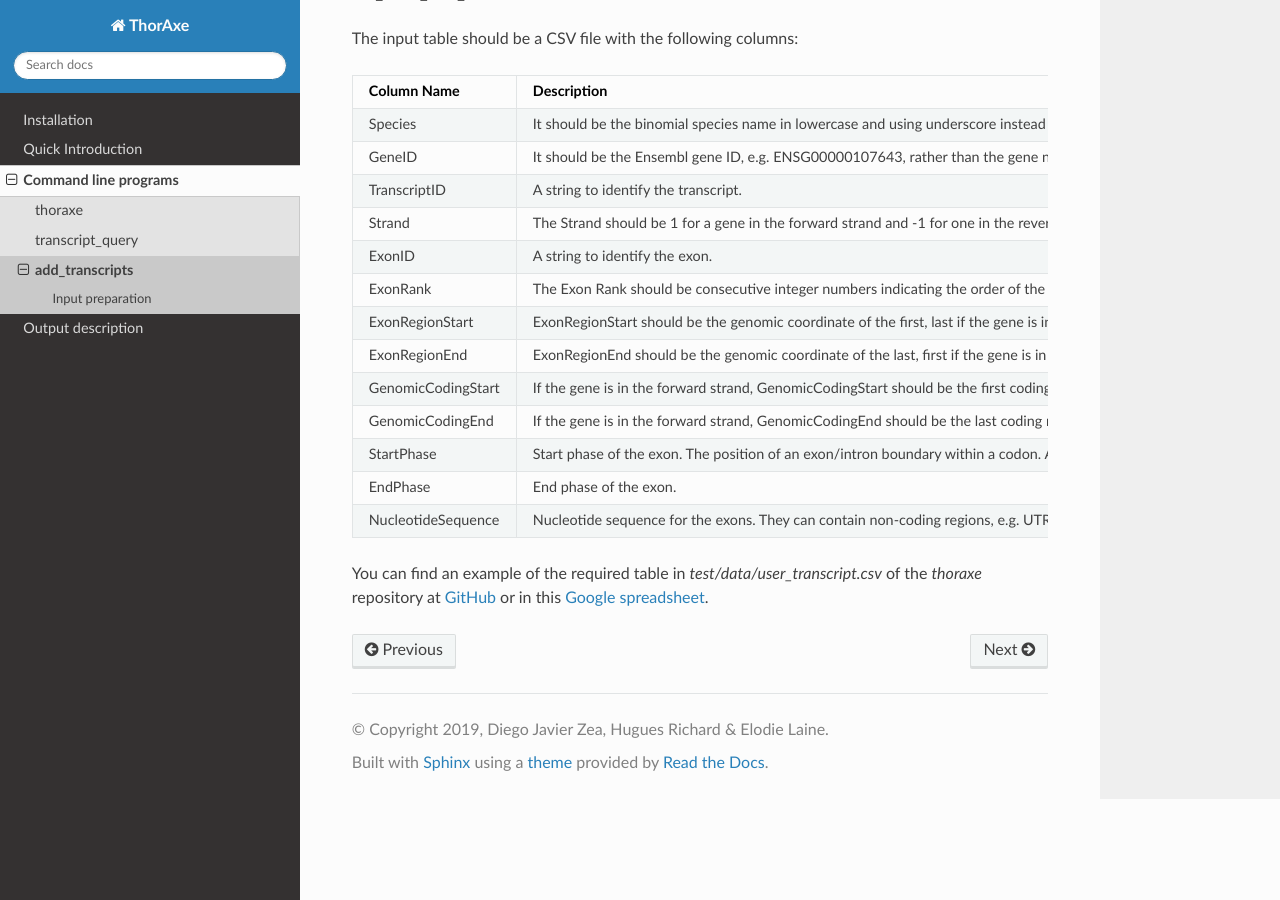
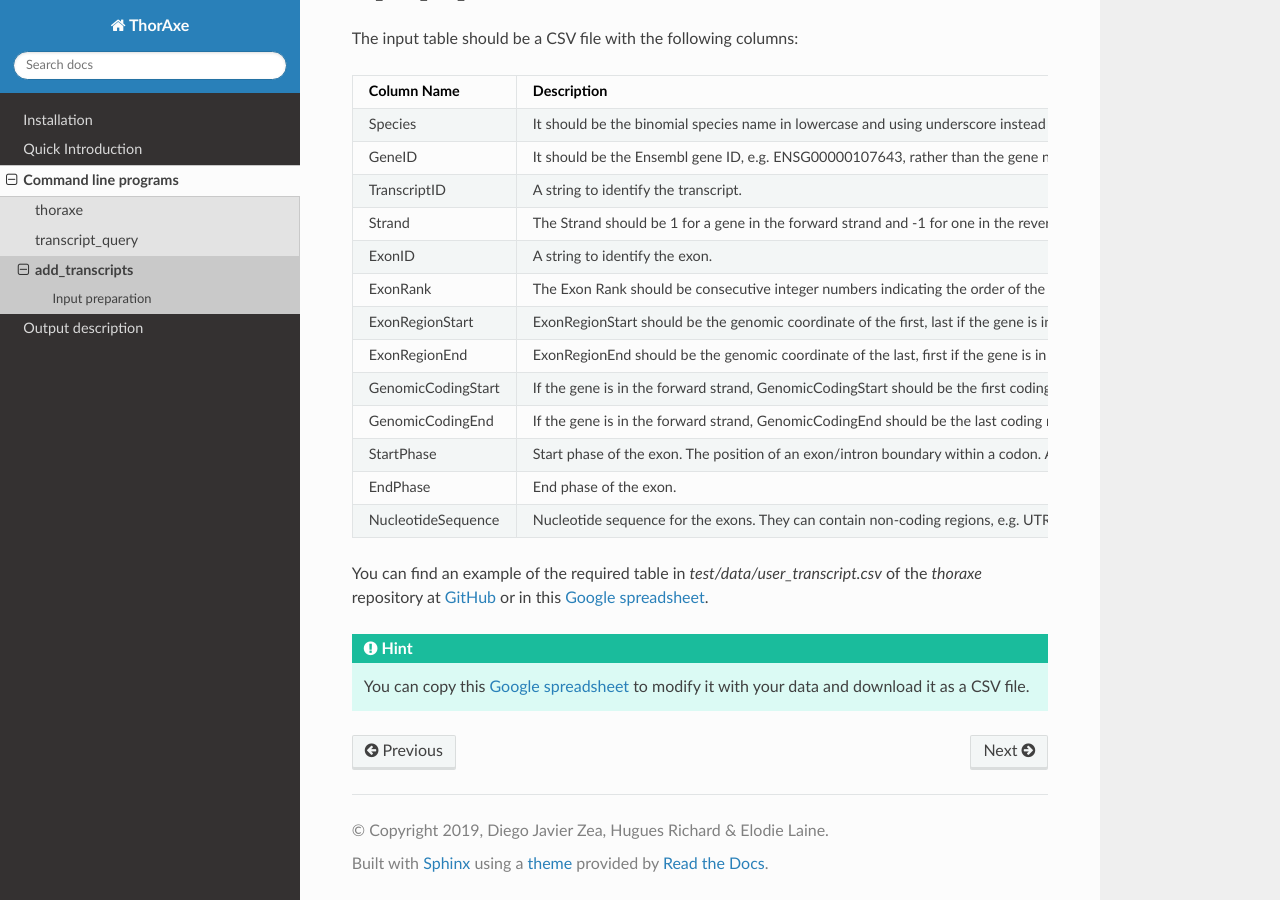
Before and after one commit to PhyloSofS-Team/thoraxe, a Sphinx documentation site: the page built from docs/source/programs/add_transcripts.rst, in a window 1280 px wide and 900 px high, scrolled down 783 px. Built offline with Sphinx 7.4.7 and the Read the Docs theme 2.0.0, drawn with Linux system fonts in a browser that asks for light colours; pages that are not in the unit, such as notebooks, are missing from menus; some of the changed lines change nothing that is shown.

Commit message:
Fix docs

```diff
--- a/docs/source/programs/add_transcripts.rst
+++ b/docs/source/programs/add_transcripts.rst
@@ -82,7 +82,7 @@ You can find an example of the required table in
 `test/data/user_transcript.csv` of the `thoraxe` repository at `GitHub`_ or in
 this `Google spreadsheet`_.
 
-.. hint:
+.. hint::
     You can copy this `Google spreadsheet`_ to modify it with your data and
     download it as a CSV file.
 
```
